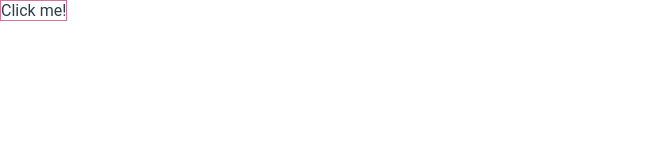
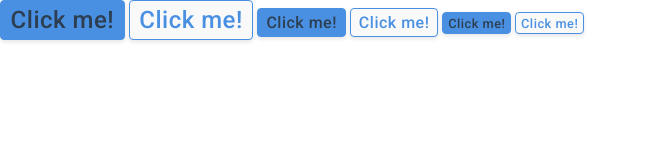
Before and after one commit to FIL708/prox, a website built with Vite: page frontend/index.html in a window 1280 px wide. Shown: the whole page, without its empty margins (0-647 px from the left). Built offline with nearby package versions, Linux system fonts and the light colour scheme.

Commit message:
add some button styling

```diff
--- a/frontend/index.html
+++ b/frontend/index.html
@@ -3,12 +3,23 @@
     <head>
         <meta charset="UTF-8" />
         <link rel="icon" type="image/svg+xml" href="/vite.svg" />
+        <link rel="preconnect" href="https://fonts.googleapis.com" />
+        <link rel="preconnect" href="https://fonts.gstatic.com" crossorigin />
+        <link
+            href="https://fonts.googleapis.com/css2?family=Roboto:ital,wght@0,300;0,400;0,500;0,700;1,300;1,400;1,500;1,700&display=swap"
+            rel="stylesheet"
+        />
         <meta name="viewport" content="width=device-width, initial-scale=1.0" />
         <title>Vite + TS</title>
     </head>
     <body>
         <div id="app">
+            <button class="btn xl">Click me!</button>
+            <button class="btn-outline xl">Click me!</button>
             <button class="btn">Click me!</button>
+            <button class="btn-outline">Click me!</button>
+            <button class="btn sm">Click me!</button>
+            <button class="btn-outline sm">Click me!</button>
         </div>
         <script type="module" src="/src/main.ts"></script>
     </body>
--- a/frontend/src/styles/components/Button/button.css
+++ b/frontend/src/styles/components/Button/button.css
@@ -1,3 +1,40 @@
+.btn,
+.btn-outline {
+    padding: 0.25rem 0.5rem;
+    border: 1px solid var(--primary-color);
+    border-radius: var(--border-radius-small);
+    font-weight: var(--font-weight-medium);
+    letter-spacing: 0.5px;
+    box-shadow: var(--box-shadow);
+    transition: var(--transition-duration);
+}
+
 .btn {
-    border: 1px solid palevioletred;
+    border: 1px solid var(--primary-color);
+    background-color: var(--primary-color);
 }
+
+.btn:hover {
+    background-color: var(--primary-color-hover);
+}
+
+.btn-outline {
+    background-color: var(--surface);
+    color: var(--primary-color);
+}
+
+.btn-outline:hover {
+    background-color: var(--surface-hover);
+}
+
+.btn.sm,
+.btn-outline.sm {
+    padding: 0.15rem 0.3rem;
+    font-size: var(--font-size-small);
+}
+
+.btn.xl,
+.btn-outline.xl {
+    padding: 0.3rem 0.6rem;
+    font-size: var(--font-size-xl);
+}
--- a/frontend/src/styles/variables.css
+++ b/frontend/src/styles/variables.css
@@ -11,7 +11,9 @@
 
     /* Surfaces (np. cards, sections) */
     --surface-light: #f9f9f9;
+    --surface-light-hover: #dad7d7;
     --surface-dark: #1e1e1e;
+    --surface-dark-hover: #242424;
 
     /* Text */
     --text-primary-light: #2c3e50;
@@ -44,7 +46,7 @@
 
     /* Text types */
     --font-family: 'Roboto', sans-serif;
-    --font-size-small: 0.75rem; /* 12px */
+    --font-size-small: 0.8rem; /* 12px */
     --font-size-medium: 1rem; /* 16px */
     --font-size-large: 1.25rem; /* 20px */
     --font-size-xl: 1.5rem; /* 24px */
@@ -54,6 +56,7 @@
     /* Font weight */
     --font-weight-light: 300;
     --font-weight-regular: 400;
+    --font-weight-medium: 500;
     --font-weight-bold: 600;
 
     /* Rest */
@@ -75,6 +78,7 @@
     :root {
         --background: var(--background-dark);
         --surface: var(--surface-dark);
+        --surface-hover: var(--surface-dark-hover);
         --text-primary: var(--text-primary-dark);
         --text-secondary: var(--text-secondary-dark);
         --box-shadow: var(--box-shadow-dark);
```
